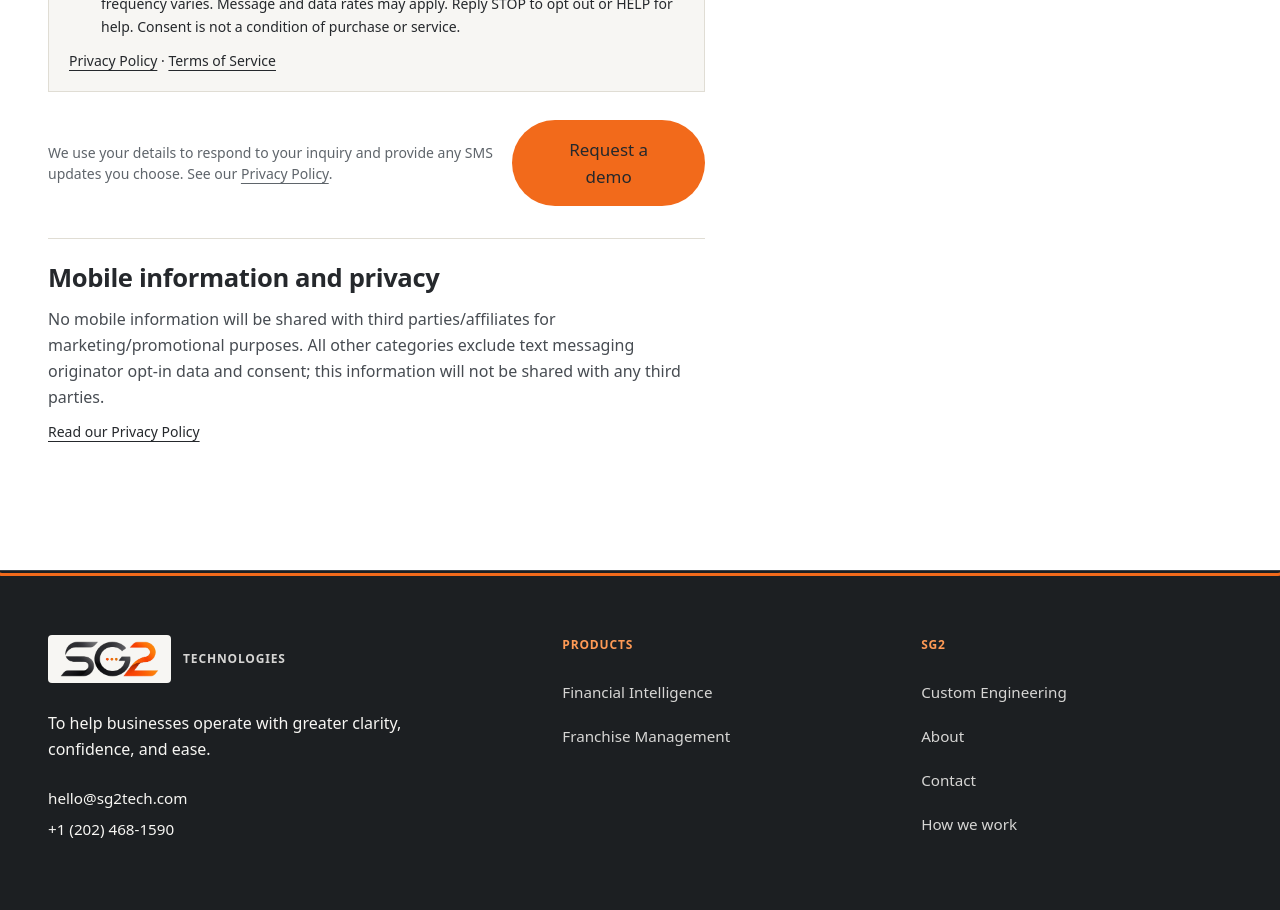
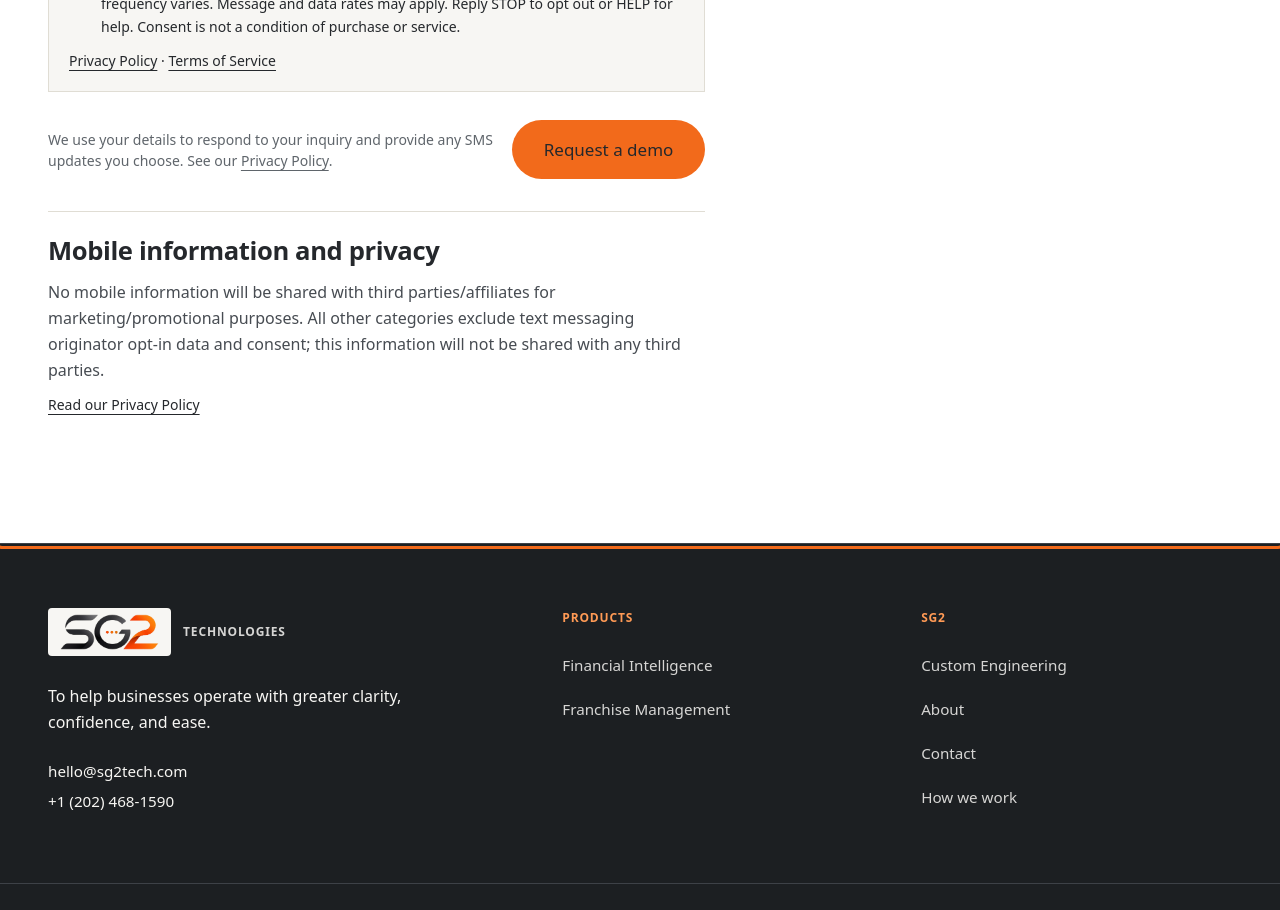
Before and after one commit to SidiqiJaved/sg2tech, a React (Vite) app: page /contact in a window 1280 px wide. Shown: the part 1280-2190 px from the top of the page. Built offline with nearby package versions, Linux system fonts and the light colour scheme; no server answers.

Commit message:
Keep contact submit action readable beside privacy notice

```diff
--- a/src/pages/ContactPage.tsx
+++ b/src/pages/ContactPage.tsx
@@ -405,7 +405,7 @@ export function ContactPage() {
                 <button
                   type="submit"
                   disabled={status === 'sending'}
-                  className="inline-flex items-center justify-center rounded-full bg-copper px-8 py-4 font-medium text-ink transition-colors hover:bg-ink hover:text-white disabled:cursor-wait disabled:opacity-60"
+                  className="inline-flex shrink-0 items-center justify-center whitespace-nowrap rounded-full bg-copper px-8 py-4 font-medium text-ink transition-colors hover:bg-ink hover:text-white disabled:cursor-wait disabled:opacity-60"
                 >
                   {status === 'sending'
                     ? 'Sending…'
```
